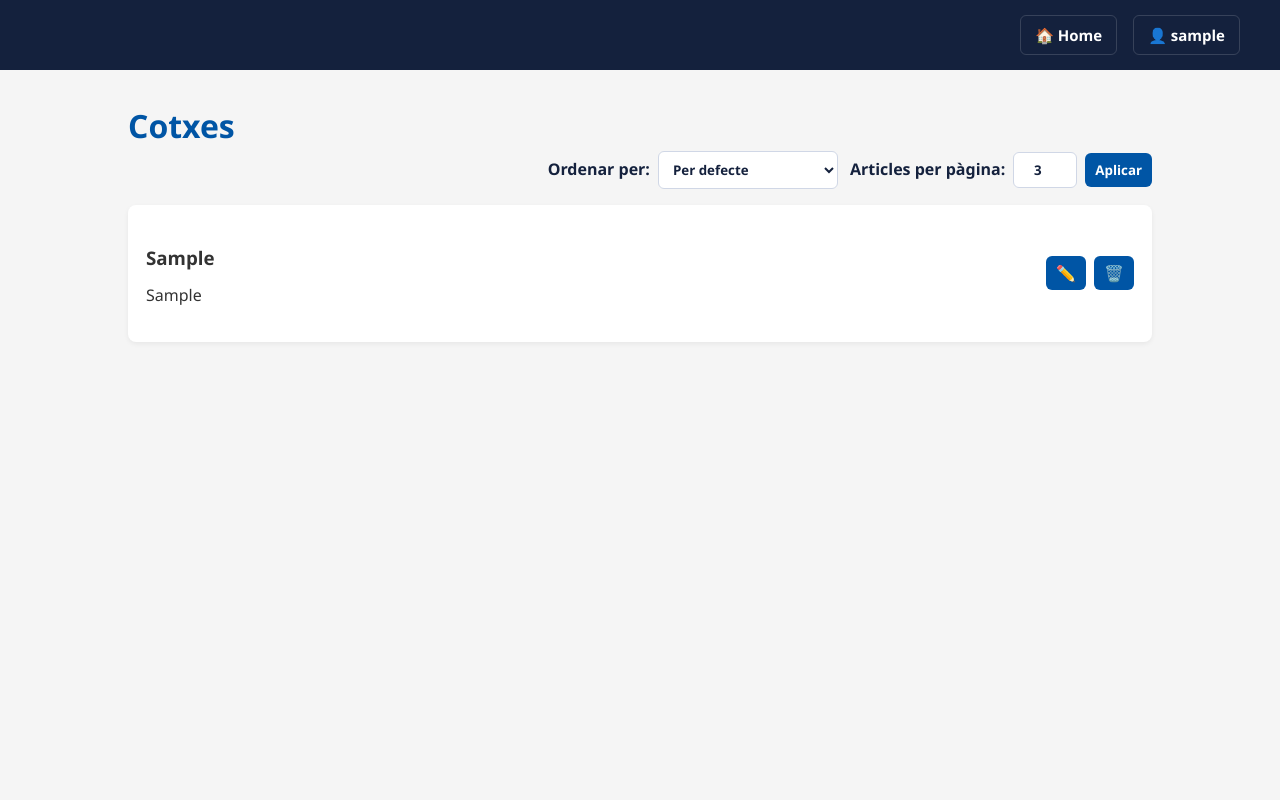
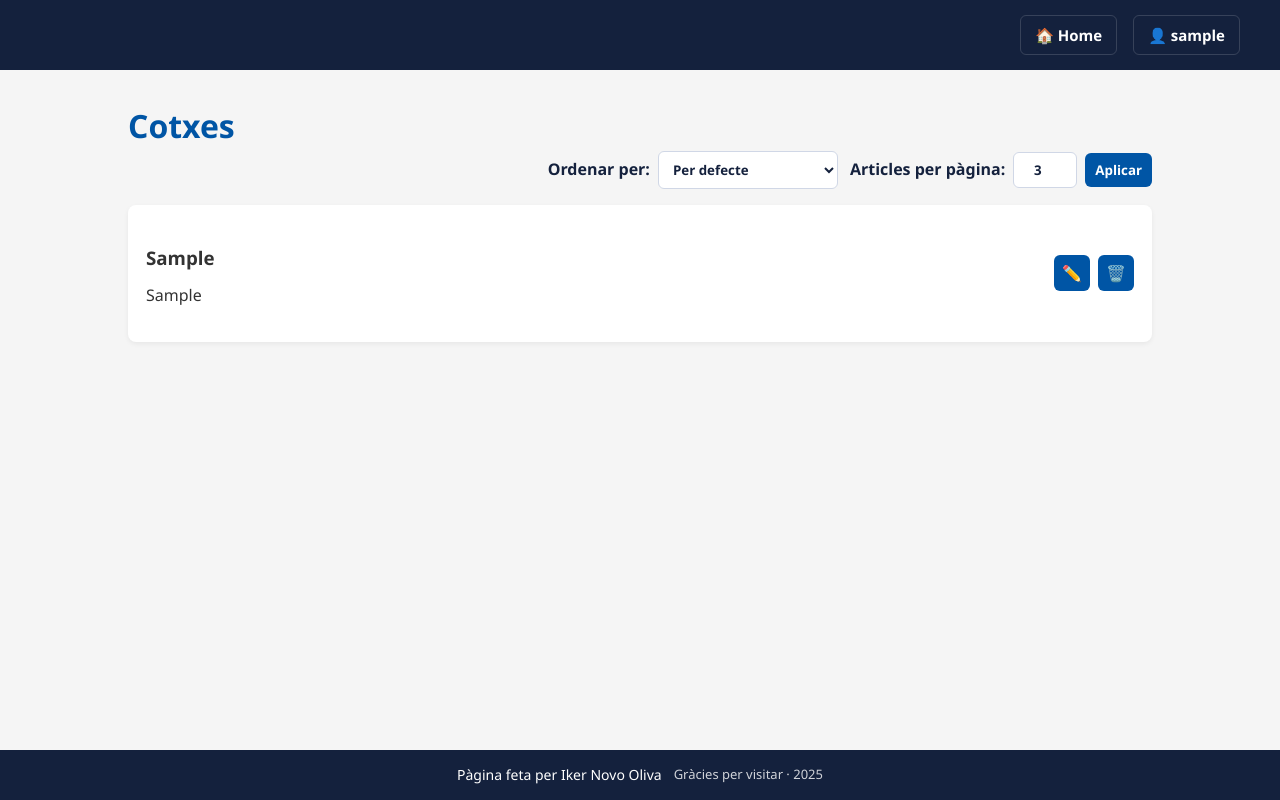
Before and after one commit to Ikerby341/Iker_Novo_Prj, a PHP site: page / in a window 1280 px wide. Run offline with PHP 8.4, Linux system fonts and the light colour scheme; the visitor is signed in with stand-in values (Sample User, id 1); tables that the repository leaves empty or names only in its code hold one stand-in row (values such as "Sample post").

Commit message:
Millores de disseny

```diff
--- a/app/View/vista.php
+++ b/app/View/vista.php
@@ -36,12 +36,14 @@
             </div>
         </div>
     </header>
+    <div class="site-content">
     <h1>Cotxes</h1>
     <div class="divPrincipal">
         <?php
-            // Mostrar mensaje flash si existe
+            // Mostrar mensaje flash si existe (usar formato informacional azul similar a .form-errors)
             if (isset($_SESSION['flash']) && $_SESSION['flash'] !== '') {
-                echo '<div class="flash-message" style="padding:10px;margin-bottom:10px;background:#f8f9fa;border:1px solid #ddd;border-radius:4px; color: pink;">' . htmlspecialchars($_SESSION['flash']) . '</div>';
+                $msg = htmlspecialchars($_SESSION['flash']);
+                echo '<div class="form-info"><span class="info-icon">ℹ️</span><span class="info-text">' . $msg . '</span></div>';
                 unset($_SESSION['flash']);
             }
 
@@ -82,11 +84,12 @@
             echo mostrar_articles();
         ?>
     </div>
-    <div class="divPrincipal">
-        <?php
-            echo mostrar_paginacio();
-        ?>
+
+    <!-- Paginació: es mostra abans del footer i no es mou amb el contingut -->
+    <div class="fixed-pagination">
+        <?php echo mostrar_paginacio(); ?>
     </div>
+    </div> <!-- .site-content -->
 
     <script>
         // Dropdown para Sign-in: abre/cierra y cierra al click fuera o ESC
@@ -137,5 +140,11 @@
         })();
     </script>
     <?php } ?>
+    <footer class="site-footer">
+        <div class="footer-inner">
+            <div class="footer-text">Pàgina feta per Iker Novo Oliva</div>
+            <div class="footer-small">Gràcies per visitar · 2025</div>
+        </div>
+    </footer>
 </body>
 </html>
--- a/resources/styles/style.css
+++ b/resources/styles/style.css
@@ -5,12 +5,16 @@
   font-family: 'Segoe UI', Tahoma, Geneva, Verdana, sans-serif;
 }
 
+html, body { height: 100%; }
 body {
   font-family: "Arial", sans-serif;
   line-height: 1.6;
-  margin: 0 auto;
+  margin: 0;
   background-color: #f5f5f5;
   color: #333;
+  display: flex;
+  flex-direction: column;
+  min-height: 100vh;
 }
 
 h1 {
@@ -175,6 +179,43 @@ footer {
   margin-top: 30px;
 }
 
+/* Site footer matching header color */
+.site-footer {
+  background-color: #14213d;
+  color: #ffffff;
+  padding: 14px 0;
+  /* footer flows normally at end of document (sticky footer via flexbox) */
+}
+.site-footer .footer-inner {
+  max-width: 1200px;
+  margin: 0 auto;
+  padding: 0 18px;
+  display: flex;
+  align-items: center;
+  justify-content: center;
+  gap: 12px;
+}
+.site-footer .footer-text {
+  color: #ffffff;
+  font-size: 14px;
+}
+.site-footer .footer-small {
+  color: rgba(255,255,255,0.8);
+  font-size: 13px;
+}
+
+/* Pagination fixed just above footer so it doesn't move with content */
+.fixed-pagination {
+  /* now a normal block that sits above the footer */
+  display: flex;
+  justify-content: center;
+  padding: 8px 0 0 0;
+}
+.fixed-pagination .paginacio { margin: 0; }
+
+/* Main content wrapper grows to push footer to bottom when content is short */
+.site-content { flex: 1 0 auto; }
+
 /* Paginación */
 .paginacio {
   display: flex;
@@ -513,9 +580,15 @@ footer {
 
 .article-actions .edit-btn,
 .article-actions .delete-btn {
-  padding: 6px 10px;
+  /* square action buttons */
+  width: 36px;
+  height: 36px;
+  padding: 0;
   border-radius: 6px;
   font-size: 16px;
+  display: inline-flex;
+  align-items: center;
+  justify-content: center;
 }
 
 @media (max-width: 720px) {
```
Also changed, not shown: other parts of resources/styles/style.css (+31 -5 lines), app/View/create.php (+11 -3 lines), app/View/delete.php (+8 -0 lines), app/View/login.php (+11 -3 lines), app/View/register.php (+8 -0 lines), app/View/update.php (+11 -3 lines).
